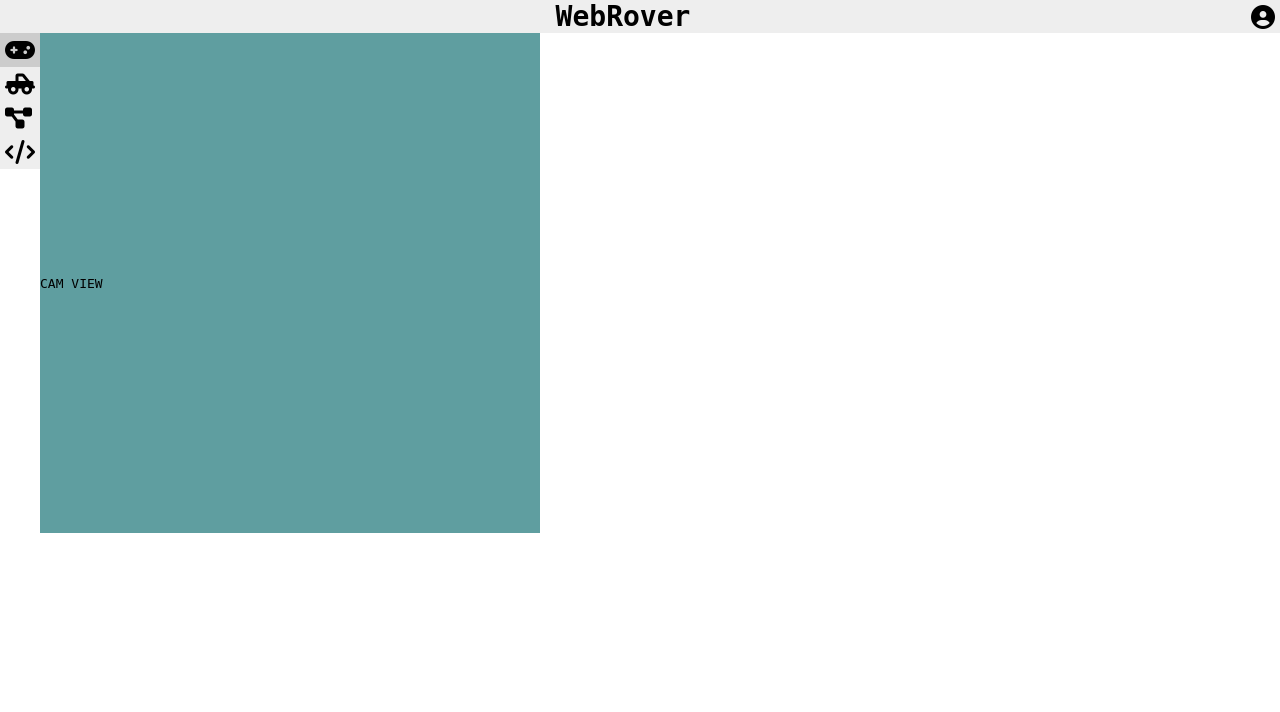
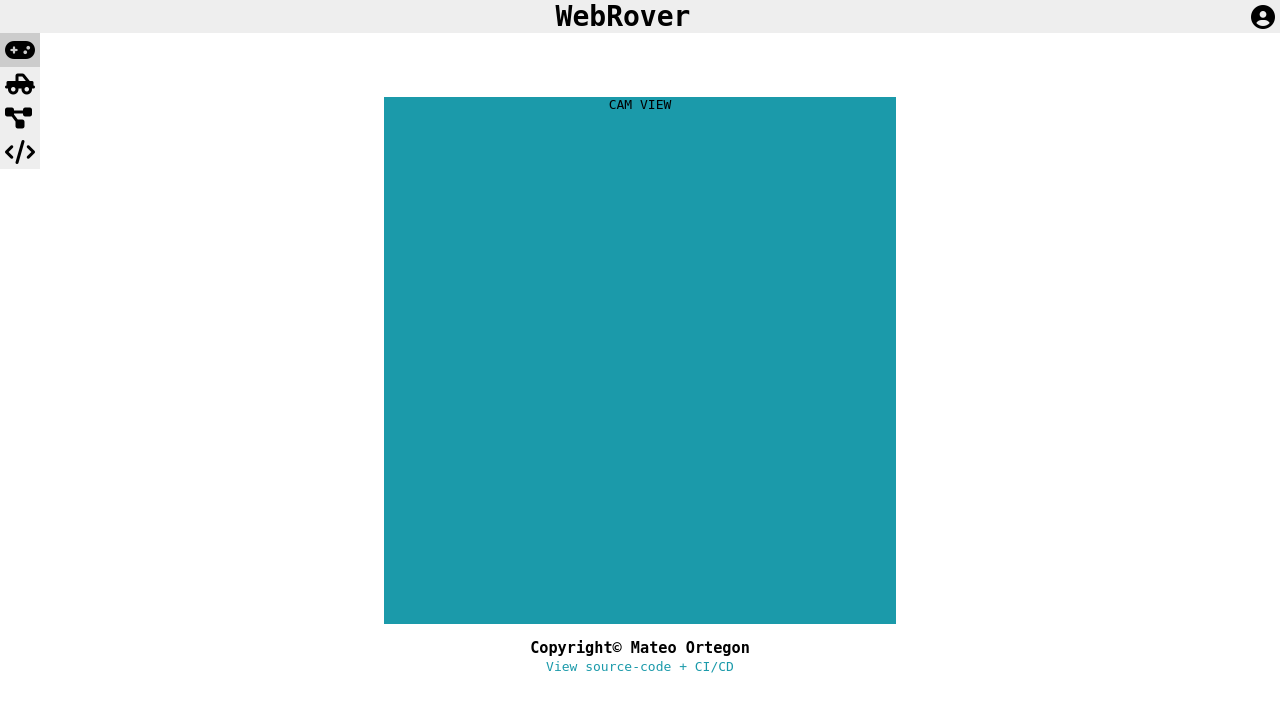
Before and after one commit to teoo-io/demo, a PHP site: page / in a window 1280 px wide. Shown: the top 712 px of the page. Run offline with PHP 8.4, Linux system fonts and the light colour scheme; some libraries are stand-ins or nearby versions.

Commit message:
Changed style

```diff
--- /dev/null
+++ b/src/cam-view.php
@@ -0,0 +1 @@
+<div id="camera-view"> CAM VIEW </div>
--- a/src/footer.php
+++ b/src/footer.php
@@ -1,2 +1,6 @@
+        <div id="footer" >
+            <h3>Copyright&#169 Mateo Ortegon</h3>
+            <a href="https://github.com/teoo-io/SCADA">View source-code + CI/CD</a>
+        </div>
     </body>
 </html>
--- a/src/header.php
+++ b/src/header.php
@@ -1,6 +1,7 @@
 <html lang="en">
     <head>
         <link rel="stylesheet" href="style.css">
+        <link rel="shortcut icon" href="/img/favicon.ico" type="image/x-icon"/>
         <title>WebRover - SCADA</title>
         <script src="https://kit.fontawesome.com/9a7cc6e46e.js" crossorigin="anonymous"></script>
     </head>
--- a/src/index.php
+++ b/src/index.php
@@ -2,9 +2,11 @@
     $current = 'index';
     require_once 'header.php';
 ?>
-    <div class ="content" id="camera-view">
-        CAM VIEW
-    </div>
+   <div class ="content">
+       <?php
+            require_once 'cam-view.php'
+       ?>
+   </div>
 <?php
     require_once 'footer.php'
 ?>
--- a/src/nav.php
+++ b/src/nav.php
@@ -1,22 +1,21 @@
 <div class="nav" id="left-div">
     <ul>
-        <a href="index.php">
+        <a href="index.php" class="nav-anchor">
             <li>
                 <i <?php if ($current == 'index') { echo "id='current_page'"; } ?> class="fas fa-gamepad"></i>
-
             </li>
         </a>
-        <a href="drive.php">
+        <a href="drive.php" class="nav-anchor">
             <li>
                 <i <?php if ($current == 'drive') { echo "id='current_page'"; } ?> class="fas fa-truck-pickup"></i>
             </li>
         </a>
-        <a href="i-o-map.php">
+        <a href="i-o-map.php" class="nav-anchor">
             <li>
                 <i <?php if ($current == 'i-o-map') { echo "id='current_page'"; } ?> class="fas fa-project-diagram"></i>
             </li>
         </a>
-        <a href="scripts.php">
+        <a href="scripts.php" class="nav-anchor">
             <li>
                 <i <?php if ($current == 'scripts') { echo "id='current_page'"; } ?> class="fas fa-code"></i>
             </li>
--- a/src/style.css
+++ b/src/style.css
@@ -54,6 +54,7 @@ body {
     margin: 0;
 }
 
+
 .nav > ul > li {
     list-style-type: none;
     padding: 0;
@@ -61,8 +62,29 @@ body {
 }
 
 .content {
-    background-color: cadetblue;
-    align-content: center;
-    width: 500px;
-    height: 500px;
 }
+
+#camera-view {
+    display: block;
+    margin-top: 5%;
+    margin-left: auto;
+    margin-right: auto;
+    background-color: #1B9AAA;
+    width: 40%;
+    padding-bottom: 40%;
+    position: relative;
+    text-align: center;
+}
+
+#footer {
+    text-align: center;
+}
+
+#footer > h3 {
+    margin-bottom: 2px;
+}
+
+#footer > a {
+    text-decoration: none;
+    color: var(--blue);
+}
```
